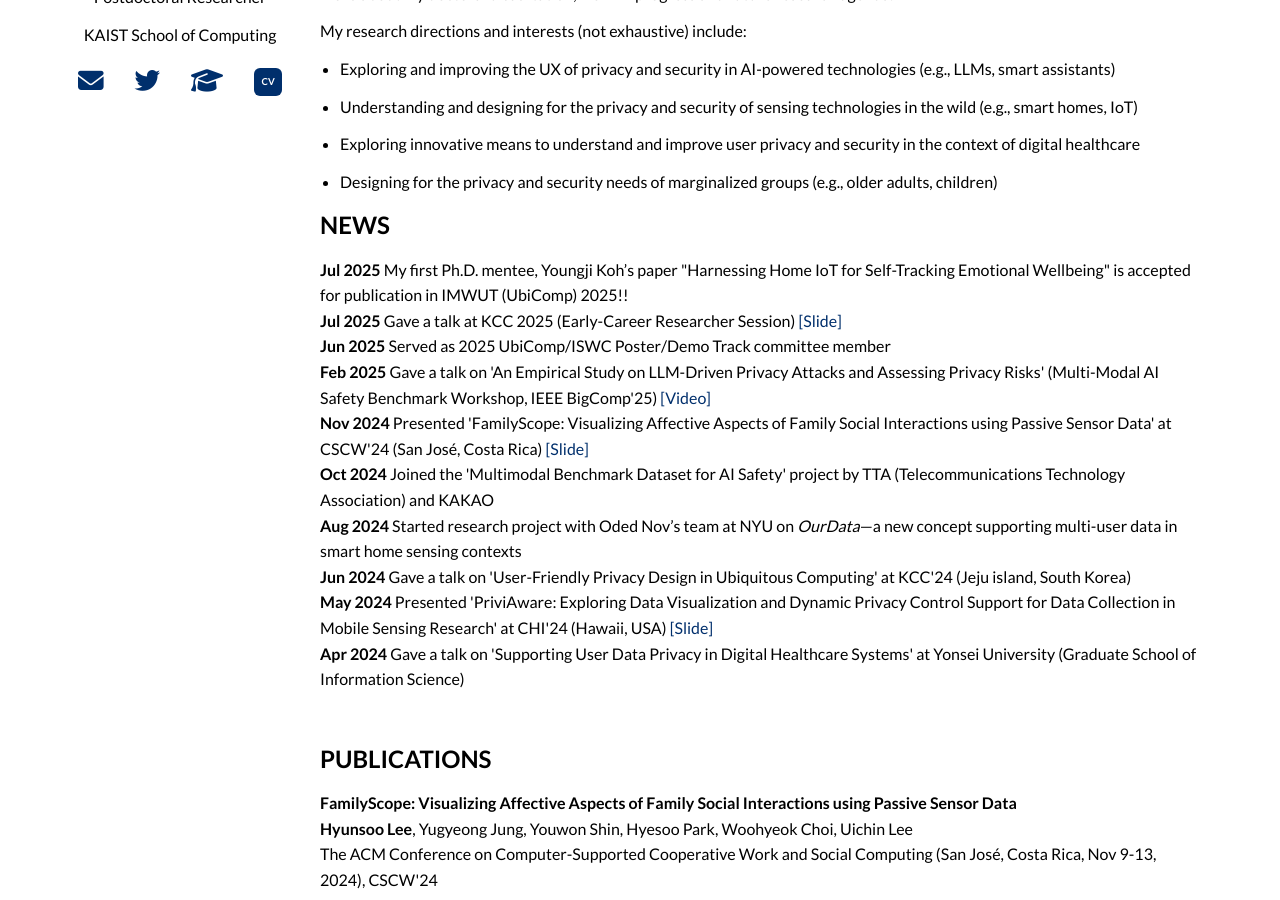
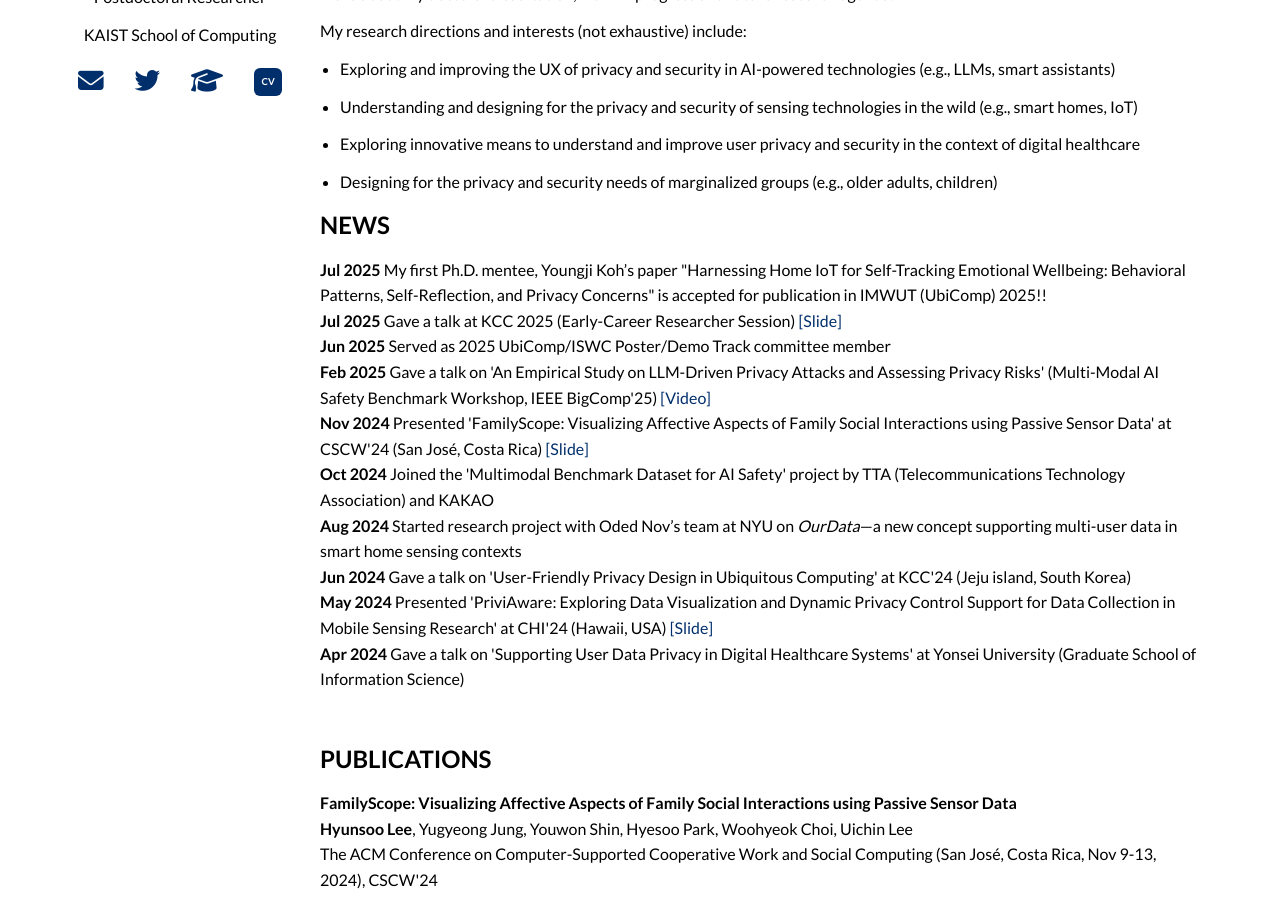
Before and after one commit to hslee90/hslee90.github.io, a Jekyll site: the page built from index.md, in a window 1280 px wide and 900 px high, scrolled down 328 px. Built offline with Jekyll 4.4.1, drawn with Linux system fonts in a browser that asks for light colours; nearby versions of some CDN libraries.

Commit message:
Update index.md

```diff
--- a/index.md
+++ b/index.md
@@ -45,7 +45,7 @@
 
 <h2 id="news">NEWS</h2>
 <div class="news-item">
-  <strong>Jul 2025</strong> My first Ph.D. mentee, Youngji Koh’s paper "Harnessing Home IoT for Self-Tracking Emotional Wellbeing" is accepted for publication in IMWUT (UbiComp) 2025!!
+  <strong>Jul 2025</strong> My first Ph.D. mentee, Youngji Koh’s paper "Harnessing Home IoT for Self-Tracking Emotional Wellbeing: Behavioral Patterns, Self-Reflection, and Privacy Concerns" is accepted for publication in IMWUT (UbiComp) 2025!!
 </div>
 <div class="news-item">
   <strong>Jul 2025</strong> Gave a talk at KCC 2025 (Early-Career Researcher Session)
```
